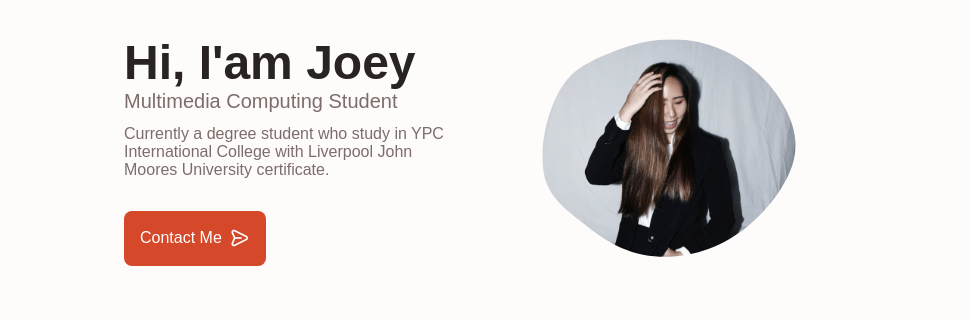
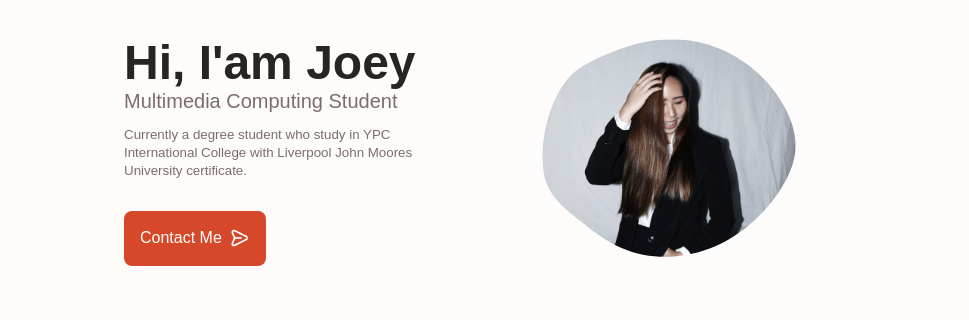
Before and after one commit to xinyijoeyy/xinyijoeyy.github.io, a plain HTML site: page index.html in a window 1280 px wide. Shown: the part 176-496 px from the top of the page, 184-1153 px from the left. Drawn offline with nearby package versions, Linux system fonts and the light colour scheme.

Commit message:
Update index.html

```diff
--- a/index.html
+++ b/index.html
@@ -157,8 +157,8 @@
                         <div class="home_data">
                             <h1 class="home_title">Hi, I'am Joey</h1>
                             <h3 class="home_subtitle">Multimedia Computing Student</h3>
-                            <p class="home_description">Currently a degree student who study in YPC International College with
-                                Liverpool John Moores University certificate.
+                            <p class="home_description"><span style="font-size: 10pt;" >Currently a degree student who study in YPC International College with
+                                Liverpool John Moores University certificate.</span>
                             </p>
                             <a href="#contact" class="button button--flex">
                                 Contact Me <i class="uil uil-message button_icon"></i>
```
